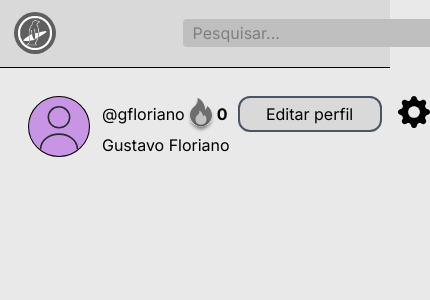
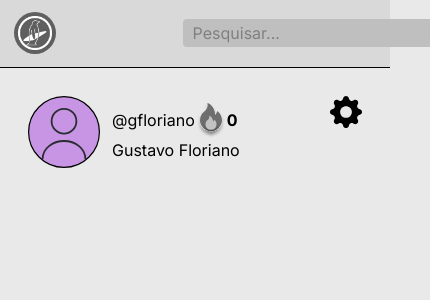
Before and after one commit to catolica-faculdade/pinguin-project, a React (Vite) app: page /profile in a window 390 px wide. Shown: the top 300 px of the page, 430 px wide, since content can reach past the window. Built offline with nearby package versions, Linux system fonts and the light colour scheme.

Commit message:
feat: desktop edit profile button is hidden in mobile devices

```diff
--- a/src/Pages/Profile.jsx
+++ b/src/Pages/Profile.jsx
@@ -34,7 +34,7 @@ function Profile() {
                         </div>
                         <div className='flex gap-x-4 items-start'>
                             <div>
-                                <a className='bg-navbar flex w-36 justify-center p-1 border-2 border-gray-600 rounded-xl
+                                <a className='hidden md:flex bg-navbar w-36 justify-center p-1 border-2 border-gray-600 rounded-xl
                                 hover:cursor-pointer'>
                                     <p>Editar perfil</p>
                                 </a>
```
